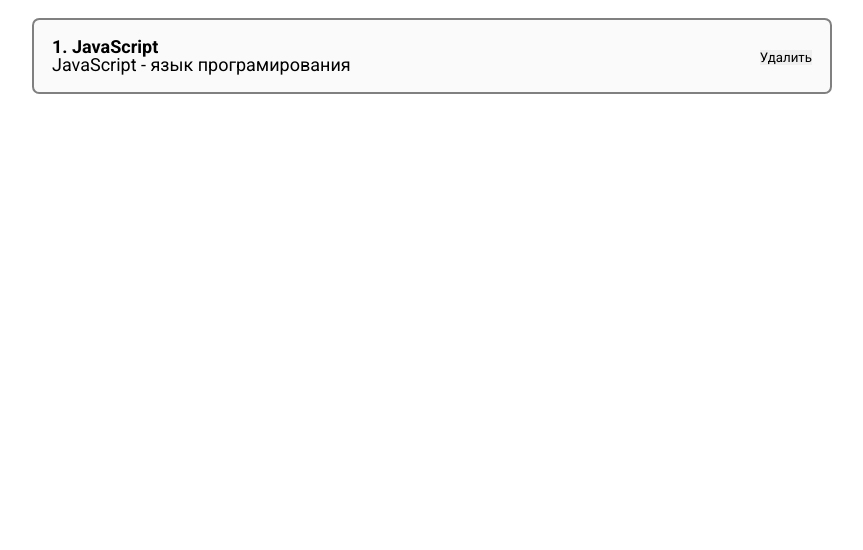
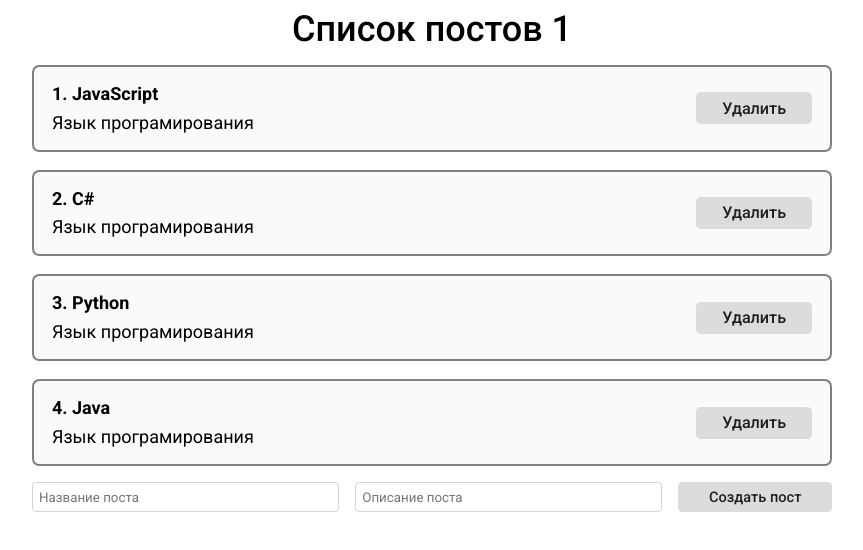
Before and after one commit to dulkahakana/post-app-learn-project, a React (Create React App) app: page / in a window 1280 px wide. Shown: the top 550 px of the page, without its empty margins (208-1071 px from the left). Built offline with nearby package versions, Linux system fonts and the light colour scheme.

Commit message:
Добавлен рендер списка, пропсы

```diff
--- a/src/App.js
+++ b/src/App.js
@@ -1,29 +1,32 @@
 // импортируем реакт везде где будет реакт компонент
-import React/*, { useState }*/ from 'react'
+import React, { useState } from 'react'
 // import ClassCounter from './components/ClassCounter'
 // import Counter from './components/Counter'
+import PostList from './components/PostList'
+
+// Import Styles
 import './styles/dh-normilize-v1.0.0.scss'
 import './styles/google-font-colection.scss'
 import './styles/App.scss'
 
 function App() {
-
+    const [posts, setPosts] = useState([
+        { id: 1, title: 'JavaScript', body: 'Язык програмирования' },
+        { id: 2, title: 'C#', body: 'Язык програмирования' },
+        { id: 3, title: 'Python', body: 'Язык програмирования' },
+        { id: 4, title: 'Java', body: 'Язык програмирования' },
+    ])
     // const [value, setValue] = useState('ТЕКСТ В ИНПУТЕ')
 
     return (
         <div className='App'>
-            <div className='post'>
-                <div className='post__content'>
-                    <strong>1. JavaScript</strong>
-                    <div>
-                        JavaScript - язык програмирования
-                    </div>
-                </div>
-                <div className='post__btns'>
-                    <button>Удалить</button>
-                </div>
-            </div>
+            <PostList posts={posts} title={'Список постов 1'}/>
 
+            <form className='create__post'>
+                <input type='text' placeholder='Название поста'/>
+                <input type='text' placeholder='Описание поста'/>
+                <button className='post__button'>Создать пост</button>
+            </form>
         </div>
     )
 }
--- /dev/null
+++ b/src/components/PostItem.jsx
@@ -0,0 +1,19 @@
+import React from 'react'
+
+const PostItem = (props) => {
+    return (
+        <div className='post'>
+            <div className='post__content'>
+                <div className='post__title'>{props.post.id}. {props.post.title}</div>
+                <div className='text'>
+                    {props.post.body}
+                </div>
+            </div>
+            <div className='post__btns'>
+                <button className='post__button'>Удалить</button>
+            </div>
+        </div>
+    )
+}
+
+export default PostItem
--- /dev/null
+++ b/src/components/PostList.jsx
@@ -0,0 +1,21 @@
+import React from 'react'
+import PostItem from './PostItem'
+
+const PostList = ({ posts, title }) => {
+    return (
+        <div>
+            <h1 className='post-list__title' style={{
+                marginTop: '0.3em',
+                textAlign: 'center',
+                fontSize: '2em',
+                fontWeight: '500'
+            }}>{title}</h1>
+
+            {posts.map(post =>
+                <PostItem post={post} key={post.id}/>
+            )}
+        </div>
+    )
+};
+
+export default PostList
--- a/src/styles/App.scss
+++ b/src/styles/App.scss
@@ -6,6 +6,7 @@
 .App {
     width: 800px;
 }
+
 
 .post {
     margin-top: 1em;
@@ -20,3 +21,44 @@
     border-radius: 0.4em;
     background-color: rgb(250, 250, 250);
 }
+
+// .post-list__title {
+//     margin-top: 0.4em;
+//     font-weight: 500;
+//     font-size: 2em;
+//     text-align: center;
+// }
+
+.post__title {
+    margin-bottom: 0.6em;
+    font-weight: bold;
+}
+
+.post__button {
+    padding: 0.4em 1.6em;
+
+    color: rgb(30, 30, 30);
+    background-color: rgb(220, 220, 220);
+    font-size: 0.9em;
+    font-weight: 500;
+    border-radius: 0.3em;
+    &:hover {
+        background-color: rgb(227, 227, 227);
+        color: rgb(0, 0, 0);
+    }
+}
+
+.create__post {
+    margin-top: 1em;
+    font-size: 0.9em;
+    display: grid;
+    grid-template-columns: 2fr 2fr 1fr;
+    grid-gap: 1em;
+
+    input {
+        padding: 0.45em;
+        background-color: white;
+        border: 1px solid rgb(212, 212, 212);
+        border-radius: 0.3em;
+    }
+}
```
Also changed, not shown: 1 other file (tests, documents, lock files or other folders).
